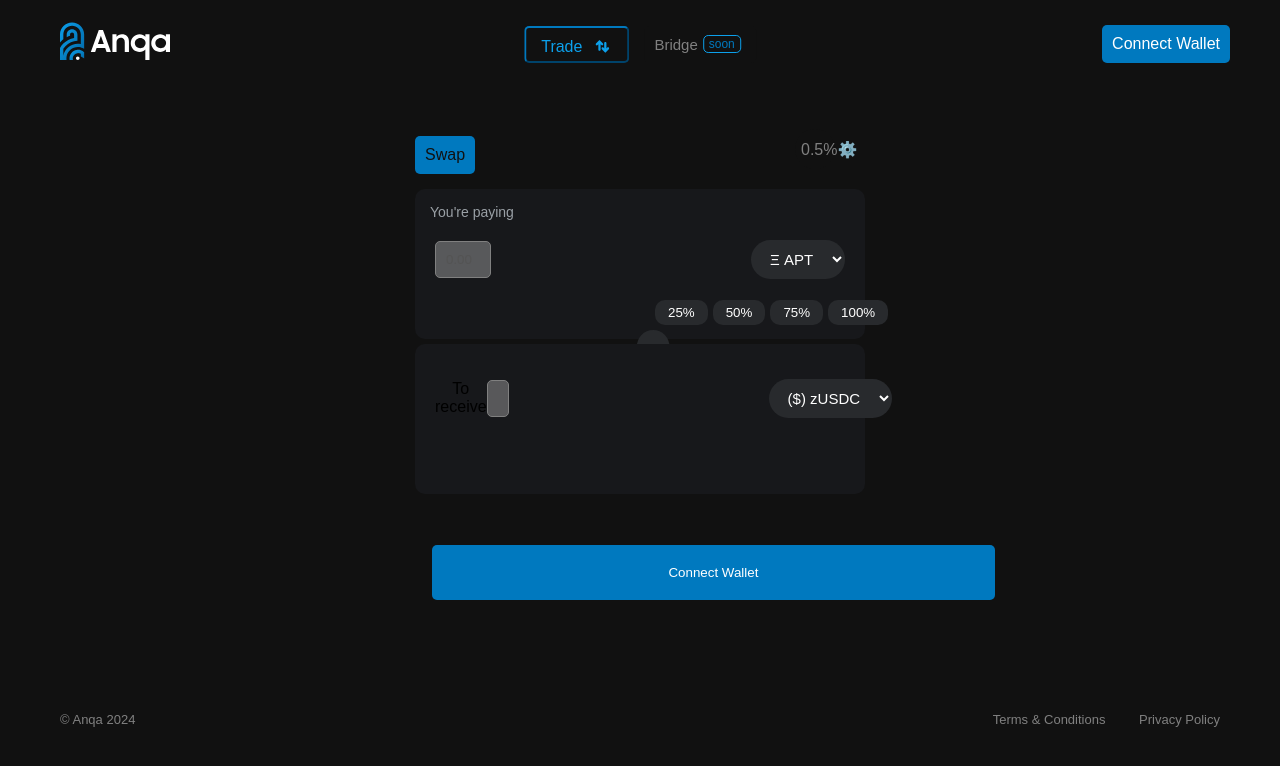
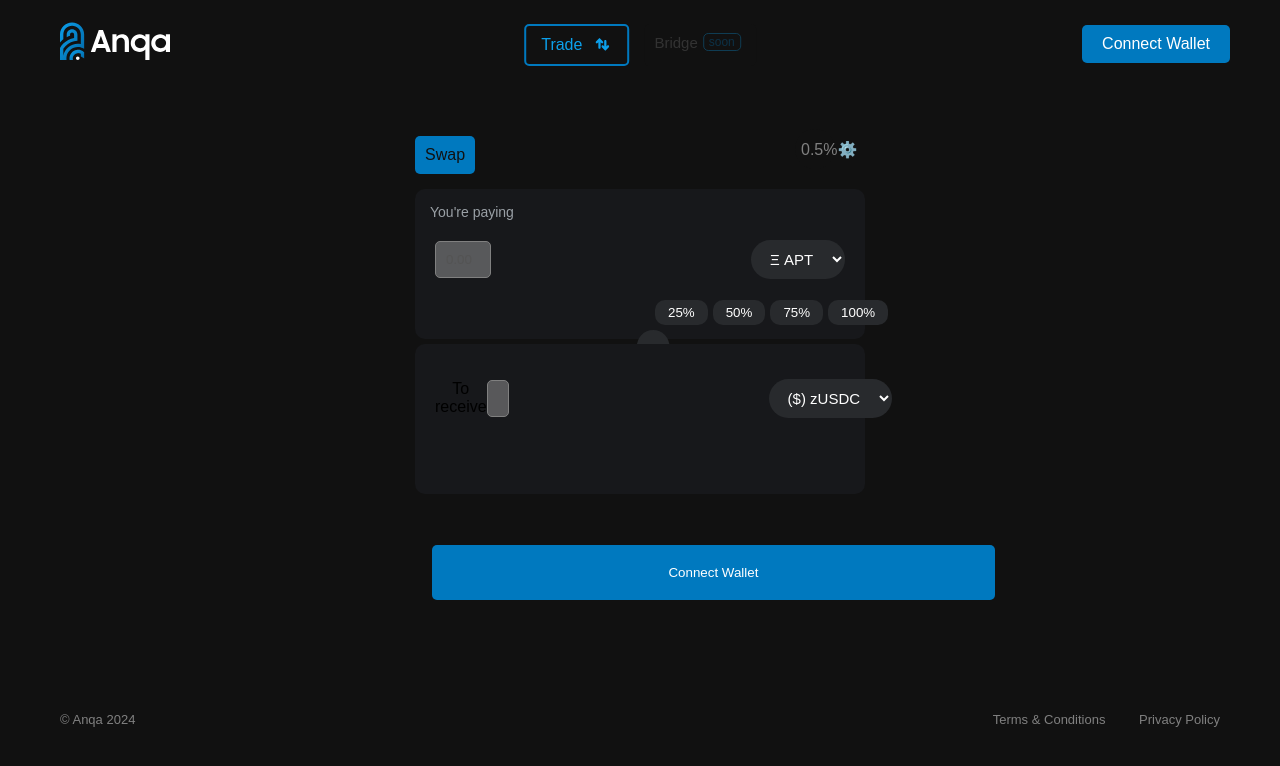
Before and after one commit to thangleloi2003/anqa-frontend, a plain HTML site: page index.html in a window 1280 px wide. Drawn offline with Linux system fonts and the light colour scheme.

Commit message:
feat: ui stuff

```diff
--- a/main.css
+++ b/main.css
@@ -1,3 +1,5 @@
+@import"https://fonts.googleapis.com/css2?family=Hanken+Grotesk:ital,wght@0,100..900;1,100..900&display=swap";
+
 * {
     box-sizing: border-box;
 }
@@ -34,17 +36,17 @@ body {
 }
 
 .button-trade {
-    padding: 10px 15px 5px 15px;
+    padding: 10px 15px;
     margin: 0 10px;
+    border: 2px solid #0079bf;
     background: #111111;
     color: #0ca0eb;
-    border-color: #0079bf;
     border-radius: 5px;
     margin-bottom: -5px;
     display: flex;
     font-size: 16px;
     margin-left: 5px;
-    outline: none;
+    outline: 0 none;
     font-family: 'Haken Grotesk', sans-serif;
 }
 .button-bridge {
@@ -59,6 +61,7 @@ body {
     display: flex;
     font-size: 15px;
     font-family: 'Haken Grotesk', sans-serif;
+    opacity: 0.3;
 }
 .soon{
     padding: 1px 5px;
@@ -71,7 +74,8 @@ body {
     border: 1px solid #0ca0eb;
 }
 .button-wallet {
-    padding: 10px 10px;
+    padding: 10px 20px;
+    font-weight: 500;
     margin: 0 5px;
     background-color: #0079bf;
     color: #ffffff;
```
Also changed, not shown: index.html (line endings or trailing spaces).
